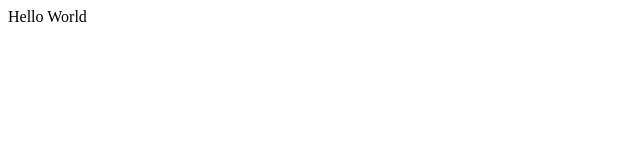
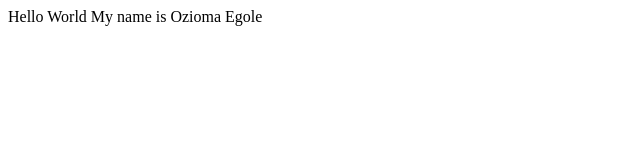
Before and after one commit to Ozioma45/git-master-class, a plain HTML site: page index.html in a window 1280 px wide. Shown: the whole page, without its empty margins (0-640 px from the left). Drawn offline with Linux system fonts and the light colour scheme.

Commit message:
added name

```diff
--- a/index.html
+++ b/index.html
@@ -6,6 +6,6 @@
     <title>Document</title>
   </head>
   <body>
-    Hello World
+    Hello World My name is Ozioma Egole
   </body>
 </html>
```
